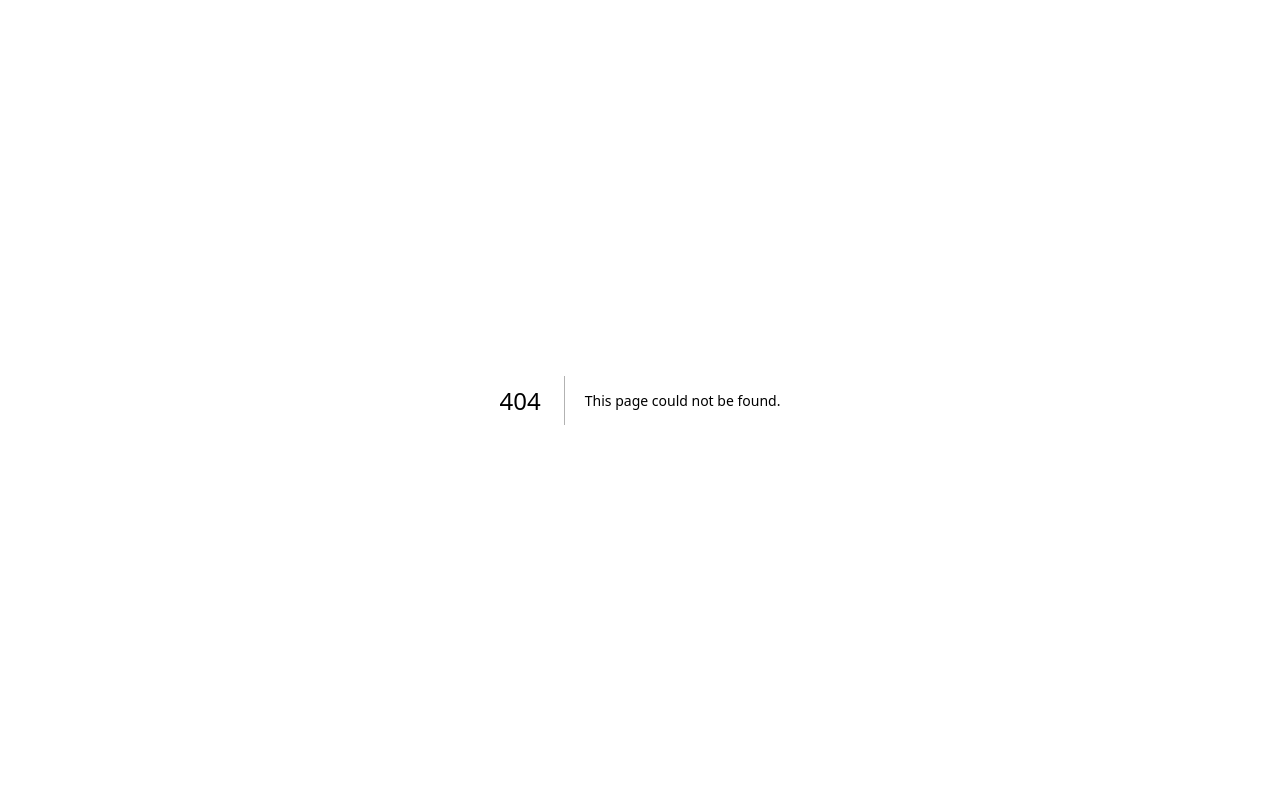
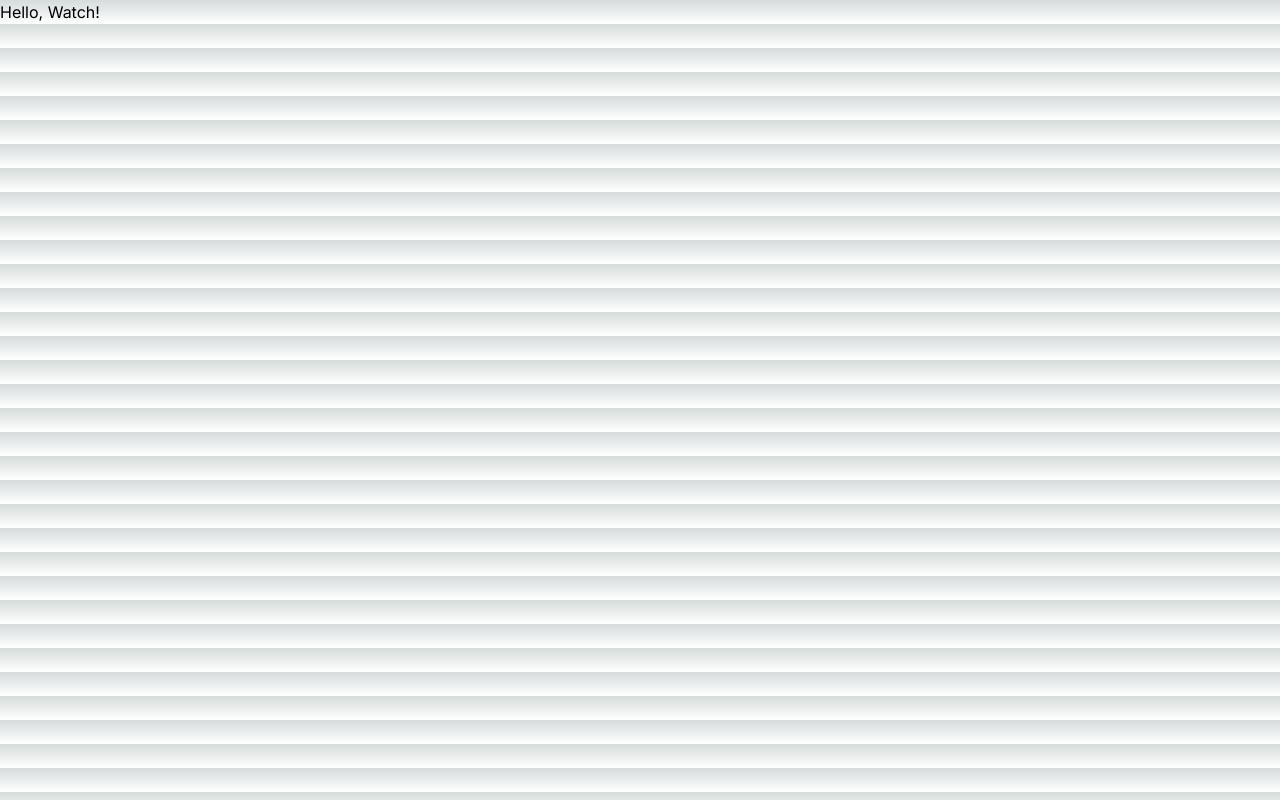
Before and after one commit to HackingGate/AltTube-Next, a Next.js app: page /watch in a window 1280 px wide. Before the commit this address had no page. Built offline with nearby package versions, Linux system fonts and the light colour scheme.

Commit message:
Add watch page

```diff
--- /dev/null
+++ b/src/app/watch/page.tsx
@@ -0,0 +1,5 @@
+export default function Watch() {
+  return (
+    <h1>Hello, Watch!</h1>
+  )
+}
```
